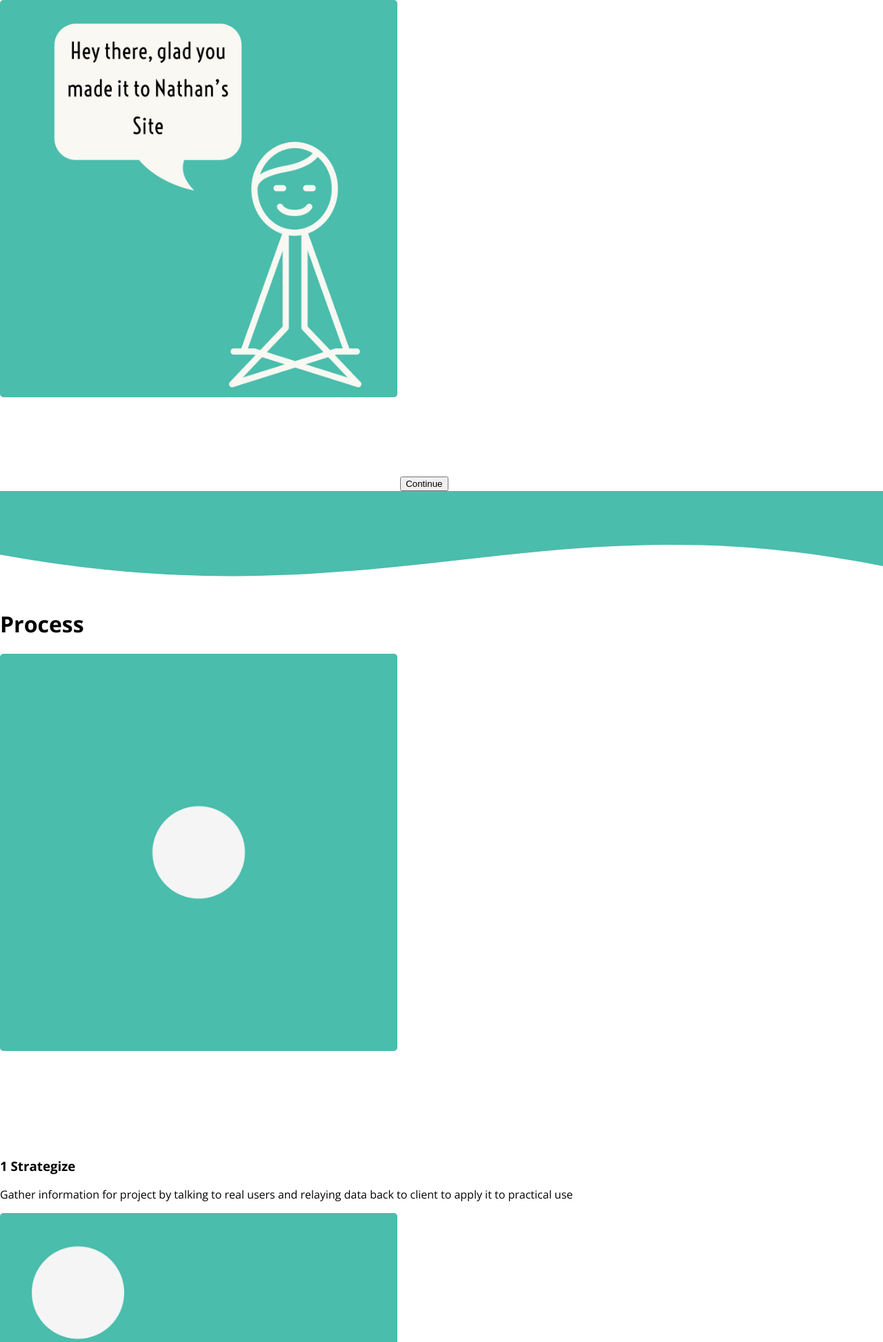
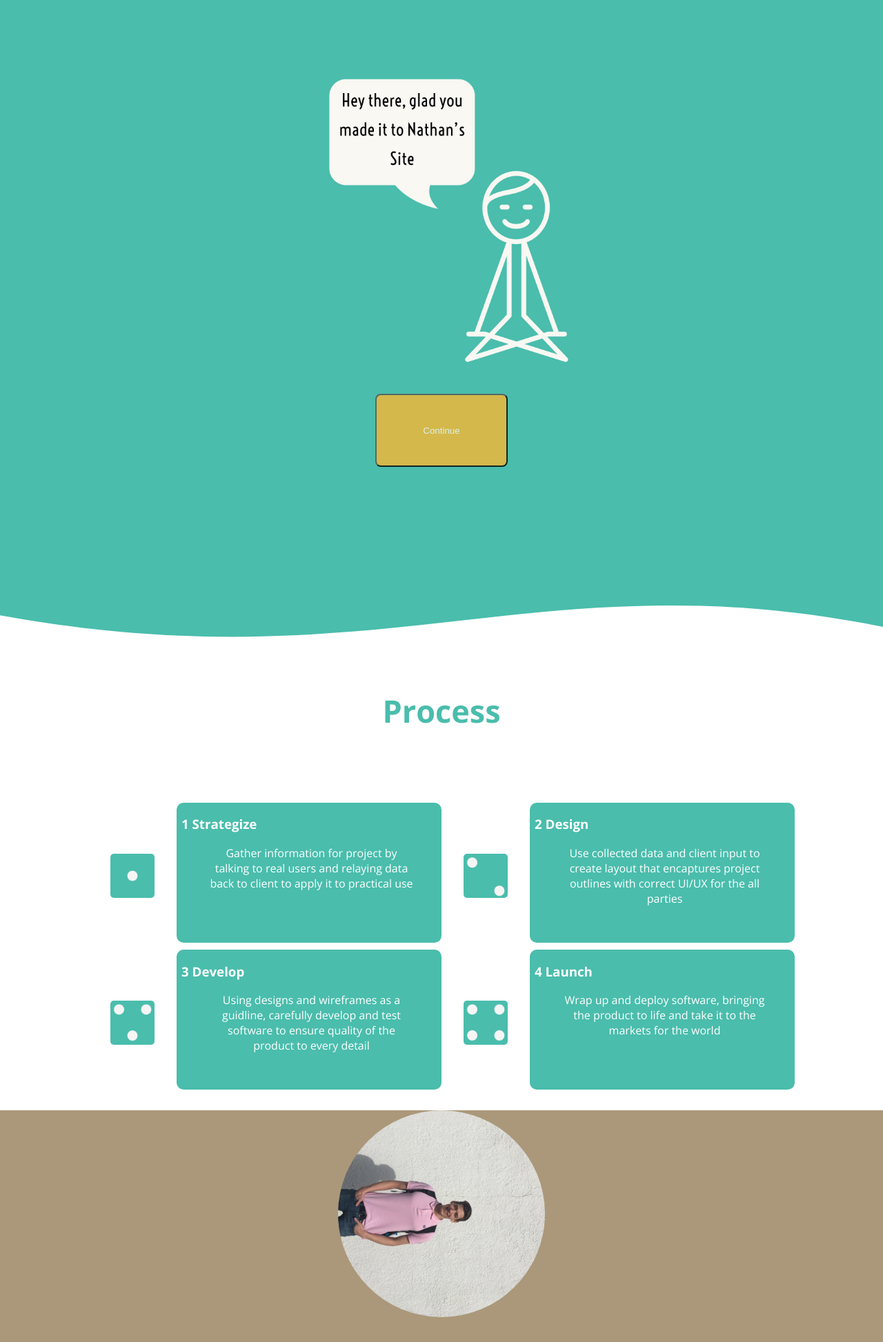
Before and after one commit to Leymabeans/personal-portfolio, a PHP site: page / in a window 1280 px wide. Shown: the top 1946 px of the page at 69% size. Run offline with PHP 8.4, Linux system fonts and the light colour scheme.

Commit message:
Changed layout in grids, changing color schemes

```diff
--- a/css/index.css
+++ b/css/index.css
@@ -11,11 +11,6 @@ html, body {
   background: transparent;
 }
 
-.grid-container {
-  background-color: #dfece3;
-  display: grid;
-  grid-template-columns: 1fr 3fr 1fr 3fr;
-}
 
 
 
@@ -39,49 +34,113 @@ html, body {
 }
 
 
-/*Greeting===============================*/
-.greeting {
-  background-color: #DFDCE3;
-  min-height: 100%;
+
+
+/*Opening===============================*/
+.grid-container1 {
+  background-color: #4ABDAC;
+  height: 100vh;
+  width: 100vw;
+  display: grid;
+  grid-template-columns: 0.5fr 1fr 0.5fr;
+  grid-template-rows: 0.5fr 1fr 1fr 0.5fr;
+}
+
+.grid-container1 img {
+  grid-column: 2 / 3;
+  grid-row: 2 / 3;
+  width: 70%;
+  margin: auto;
+}
+
+.grid-container1 button {
+  grid-column: 2 / 3;
+  grid-row: 3 / 4;
+  background-color: #F7B733;
+  color: #ffffff;
+  opacity: 0.8;
+  width: 30%;
+  padding: 7px 20px;
+  border-radius: 8px;
+  margin: 35px auto;
+  transition: opacity 0.7s;
+}
+
+.grid-container1 button:hover {
+  opacity: 1;
+  cursor: pointer;
+}
+
+.grid-container1 button:focus {
+  outline: none;
 }
 
 #message1_2, #button1_2, #message1_3, #button1_3 {
   display: none;
 }
 
+
+
+
+
 /*Step Process===========================*/
-.section-header {
+.grid-container2 {
+  background-color: #ffffff;
+  display: grid;
+  grid-template-columns: 1fr 1fr 3fr 1fr 3fr 1fr;
+  height: 80vh;
+  width: 100vw;
+}
+
+.section-header1 {
+  color: #4ABDAC;
   text-align: center;
-  grid-column: 1 / 5;
+  grid-column: 1 / 7;
   font-weight: 700;
-  font-size: 40px;
+  font-size: 45px;
   padding: 50px;
   margin: 0px auto;
 }
 
 img {
-  width: 45%;
+  width: 50%;
   border-radius: 5px;
-  margin: 0px auto 130px auto;
+  margin: auto;
 }
 
 p {
+  color: #ffffff;
+  text-align: center;
   width: 80%;
+  margin: auto;
 }
+
 .img-left {
-  grid-column: 1 / 2;
+  grid-column: 2 / 3;
 }
 
 .text-left {
-  grid-column: 2 / 3;
+  grid-column: 3 / 4;
+  background-color: #4ABDAC;
+  border-radius: 10px;
+  padding-left: 7px;
+  margin-bottom: 10px;
 }
 
 .img-right {
-  grid-column: 3 / 4;
+  grid-column: 4 / 5;
 }
 
 .text-right {
-  grid-column: 4 / 5;
+  grid-column: 5 / 6;
+  background-color: #4ABDAC;
+  border-radius: 10px;
+  padding-left: 7px;
+  margin-bottom: 10px;
+}
+
+h3 {
+  color: #ffffff;
 }
 
 
@@ -126,6 +185,8 @@ p {
 }
 
 
+
+
 /*Client Review===========================*/
 .title {
   grid-column: 1 / 5;
@@ -160,6 +221,7 @@ p {
 
 
 
+
 /*Social Media===========================*/
 .social {
   font-size: 12px;
```
